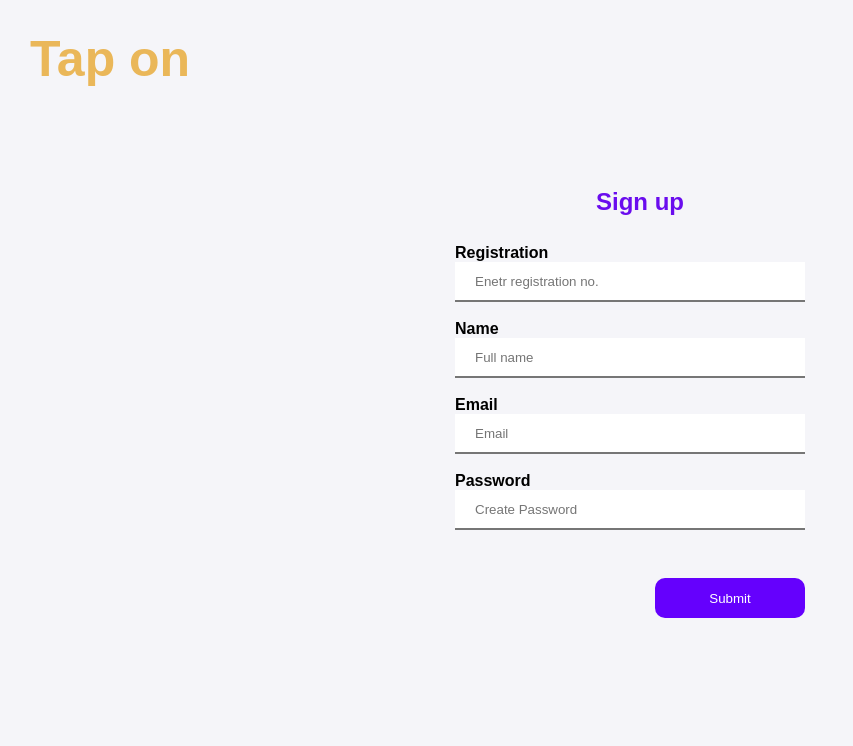
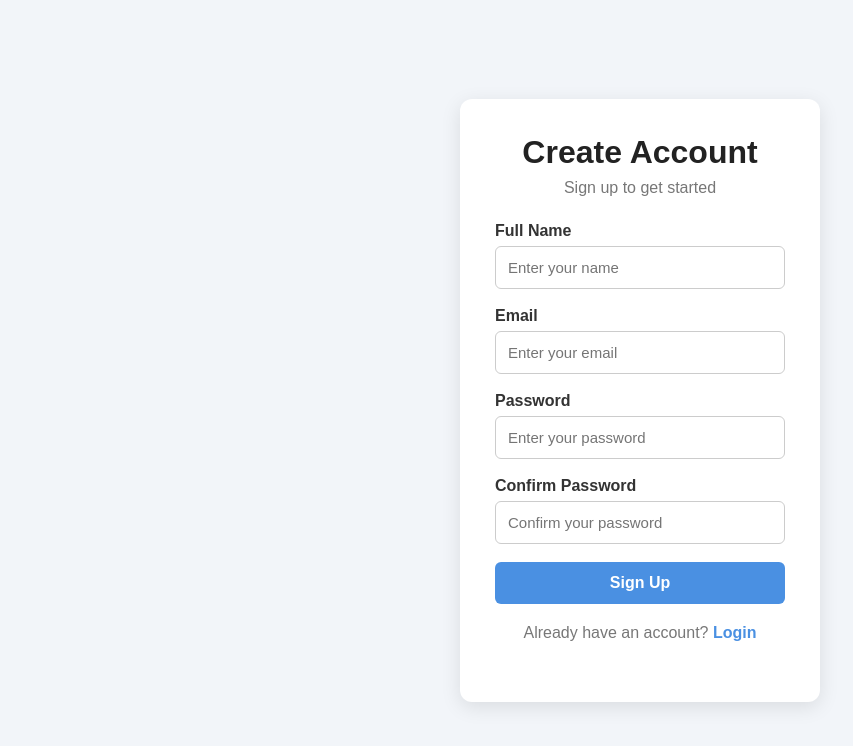
Before and after one commit to sridharmohanty070-dotcom/Tap-On, a website with bundled scripts: page signup.html in a window 1280 px wide. Shown: the whole page, without its empty margins (0-853 px from the left). Built offline with nearby package versions, Linux system fonts and the light colour scheme.

```diff
--- a/signup.css
+++ b/signup.css
@@ -5,140 +5,88 @@
 }
 
 body {
-    font-family: sans-serif;
-    background: rgb(245, 245, 249);
-    color: black;
+    font-family: Arial, sans-serif;
+    background: #f2f5f9;
+
+    min-height: 100vh;
+    display: flex;
+    justify-content: center;
+    align-items: center;
 }
-h1{
-    font-size: 50px;
-    color: rgb(234, 183, 89);
-    margin-left: 30px;
-    margin-top: 30px;
-    position: sticky;
+
+.signup-container {
+    width: 100%;
+    max-width: 400px;
+    padding: 20px;
 }
-label{
-    cursor: default;
 
-    margin-left: 30px;
+.signup-form {
+    background: white;
+    padding: 35px;
+    border-radius: 12px;
+    box-shadow: 0 5px 20px rgba(0, 0, 0, 0.1);
+}
+
+.signup-form h1 {
+    text-align: center;
+    margin-bottom: 8px;
+    color: #222;
+}
+
+.signup-form > p {
+    text-align: center;
+    color: #777;
+    margin-bottom: 25px;
+}
+
+.signup-form label {
+    display: block;
+    margin-bottom: 6px;
+    color: #333;
+    font-weight: bold;
+}
+
+.signup-form input {
+    width: 100%;
+    padding: 12px;
+    margin-bottom: 18px;
+
+    border: 1px solid #ccc;
+    border-radius: 6px;
+    font-size: 15px;
+}
+
+.signup-form input:focus {
+    outline: none;
+    border-color: #4a90e2;
+}
+
+.signup-form button {
+    width: 100%;
+    padding: 12px;
+
+    border: none;
+    border-radius: 6px;
+
+    background: #4a90e2;
+    color: white;
+
+    font-size: 16px;
     font-weight: bold;
 
-}
-.label{
-    margin-top: 10px;
+    cursor: pointer;
 }
 
-.box {
-    width: 450px;
-
-    border: none;
-    padding: 10px;
-
-    border-radius: 10px;
-    margin: auto;
-    margin-top: 90px;
-
-}
-#register {
-    height: 40px;
-    width: 350px;
-    margin-left: 30px;
-    padding-left: 20px;
-    border-top: none;
-    border-left: none;
-    border-right: none;
-    outline: none;
-
-}
-#register:hover{
-    border-color: rgb(0, 153, 255);
-}
-#name{
-    height: 40px;
-    width: 350px;
-
-    margin-left: 30px;
-    padding-left: 20px;
-    border-top: none;
-    border-left: none;
-    border-right: none;
-    outline: none;
-}
-#name:hover{
-    border-color: rgb(0, 153, 255);
-}
-h2 {
-    text-align: center;
-    color: #6a0cee;
-}
-#dob{
-    height: 40px;
-    width: 350px;
-
-    margin-left: 30px;
-    padding-left: 20px;
-    border-top: none;
-    border-left: none;
-    border-right: none;
-    outline: none;
-}
-#dob:hover{
-    border-color: rgb(0, 153, 255);
+.signup-form button:hover {
+    background: #357abd;
 }
 
-#email{
-    height: 40px;
-    width: 350px;
+.login-text {
+    margin-top: 20px;
+}
 
-    margin-left: 30px;
-    padding-left: 20px;
-    border-top: none;
-    border-left: none;
-    border-right: none;
-    outline: none;
+.login-text a {
+    color: #4a90e2;
+    text-decoration: none;
+    font-weight: bold;
 }
-#email:hover{
-    border-color: rgb(0, 153, 255);
-}
-#username{
-    height: 40px;
-    width: 350px;
-
-    margin-left: 30px;
-    padding-left: 20px;
-    border-top: none;
-    border-left: none;
-    border-right: none;
-    outline: none;
-}
-#username:hover{
-    border-color: rgb(0, 153, 255);
-}
-#password{
-    height: 40px;
-    width: 350px;
-
-    margin-left: 30px;
-    padding-left: 20px;
-    border-top: none;
-    border-left: none;
-    border-right: none;
-    outline: none;
-}
-#password:hover{
-    border-color: rgb(0, 153, 255);
-}
-#submit{
-    height: 40px;
-    width: 150px;
-    background: rgb(101, 0, 253);
-    color: #fff;
-    margin-left: 230px;
-    margin-top: 30px;
-    border-radius: 10px;
-    cursor: pointer;
-    outline: none;
-    border: none;
-}
-#submit:hover{
-    background: #8a3ff4;
-}
--- a/signup.html
+++ b/signup.html
@@ -3,29 +3,40 @@
 <head>
     <meta charset="UTF-8">
     <meta name="viewport" content="width=device-width, initial-scale=1.0">
+    <title>Signup</title>
     <link rel="stylesheet" href="signup.css">
-    <title>Sign up</title>
 </head>
 <body>
-   <h1>Tap on</h1>
-    <form class="box" id="signupForm" onsubmit="event.preventDefault(); signup();">
-        <h2>Sign up</h2><br>
-        <div class="label"><label>Registration</label> <br>
-       <input type="text" id="register" placeholder="Enetr registration no." autocomplete="off"></div><br>
-       <label>Name</label> <br>
-       <input type="text" id="name" placeholder="Full name" autocomplete="off"><br><br>
-       <!-- <label>DOB</label><br>
-       <input type="date" id="dob" placeholder="DOB" autocomplete="off"><br><br> -->
-       <label>Email</label> <br>
-       <input type="email" id="email" placeholder="Email" autocomplete="off"><br><br>
-       <!-- <label>Username</label> <br>
-       <input type="text" id="username" placeholder="Create Username" maxlength="15" autocomplete="off"><br><br>-->
-       <label>Password</label><br>
-       <input type="password" id="password" placeholder="Create Password" maxlength="15" autocomplete="off"><br><br>
-       <button type="button" onclick="signup()" id="submit">Submit</button>
-       </form>
 
+    <div class="signup-container">
+        <form class="signup-form">
 
-    <script type="module" src="signup.js"></script>
+            <h1>Create Account</h1>
+            <p>Sign up to get started</p>
+
+            <label for="name">Full Name</label>
+            <input type="text" id="name" placeholder="Enter your name" required>
+
+            <label for="email">Email</label>
+            <input type="email" id="email" placeholder="Enter your email" required>
+
+            <label for="password">Password</label>
+            <input type="password" id="password" placeholder="Enter your password" required>
+
+            <label for="confirm-password">Confirm Password</label>
+            <input type="password" id="confirm-password" placeholder="Confirm your password" required>
+
+            <button type="submit">Sign Up</button>
+
+            <p class="login-text">
+                Already have an account?
+                <a href="login.html">Login</a>
+            </p>
+
+        </form>
+    </div>
+
+    <script type="module" src="signUp.js"></script>
+
 </body>
 </html>
--- a/signup.js
+++ b/signup.js
@@ -1,21 +1,72 @@
-document.getElementById("signupForm").addEventListener("submit", async (e) => {
-  e.preventDefault();
 
-  const user = {
-    // regd: document.getElementById("register").value,
-    name: document.getElementById("name").value,
-    email: document.getElementById("email").value,
-    password: document.getElementById("password").value
+  // Import the functions you need from the SDKs you need
+  import { initializeApp } from "https://www.gstatic.com/firebasejs/12.17.1/firebase-app.js";
+  import { getAuth, createUserWithEmailAndPassword } from "https://www.gstatic.com/firebasejs/12.17.1/firebase-auth.js";
+  import { getFirestore, collection, addDoc } from "https://www.gstatic.com/firebasejs/12.17.1/firebase-firestore.js";
+  // TODO: Add SDKs for Firebase products that you want to use
+  // https://firebase.google.com/docs/web/setup#available-libraries
+
+  // Your web app's Firebase configuration
+  // For Firebase JS SDK v7.20.0 and later, measurementId is optional
+  const firebaseConfig = {
+    apiKey: "AIzaSyAS9eI2QxfmZSsSJTA-TVliUxzEfZAgKi0",
+    authDomain: "catch-up-8c869.firebaseapp.com",
+    projectId: "catch-up-8c869",
+    storageBucket: "catch-up-8c869.firebasestorage.app",
+    messagingSenderId: "356768614723",
+    appId: "1:356768614723:web:1f59c32ff53b774c8e07f6",
+    measurementId: "G-JLG92RYG3E"
   };
 
-  const response = await fetch("http://localhost:5500/signup", {
-    method: "POST",
-    headers: {
-      "Content-Type": "application/json"
-    },
-    body: JSON.stringify(user)
+  // Initialize Firebase
+  const app = initializeApp(firebaseConfig);
+  const auth = getAuth(app);
+  const db = getFirestore(app);
+
+
+  const signupForm = document.querySelector(".signup-form");
+
+  signupForm.addEventListener("submit", async(e) =>{
+
+    e.preventDefault();
+
+    const email = document.querySelector("#email").value;
+    const password = document.querySelector("#password").value;
+    const confirmPassword = document.querySelector("#confirm-password").value;
+
+    if (password !== confirmPassword) {
+        alert("Password do not match!");
+        return;
+    }
+
+    try {
+        const userCredential = await createUserWithEmailAndPassword(
+            auth,
+            email,
+            password
+        );
+
+            const user = userCredential.user;
+
+            await addDoc(collection(db, "Users"),{
+
+                name: name,
+                email: email,
+                uid: user.uid
+
+            });
+
+
+
+        alert("Account created successfully");
+        window.location.href = "login.html";
+
+    }
+    catch (error){
+        console.log(error);
+        alert(error.message);
+
+    }
+
+
   });
-
-  const result = await response.json();
-  alert(result.message);
-});
```
Also changed, not shown: index.html (+3 -2 lines), indexLogout.js (added, +51 -0 lines), login.html (+29 -24 lines), login.js (+33 -22 lines), index.js (line endings or trailing spaces).
